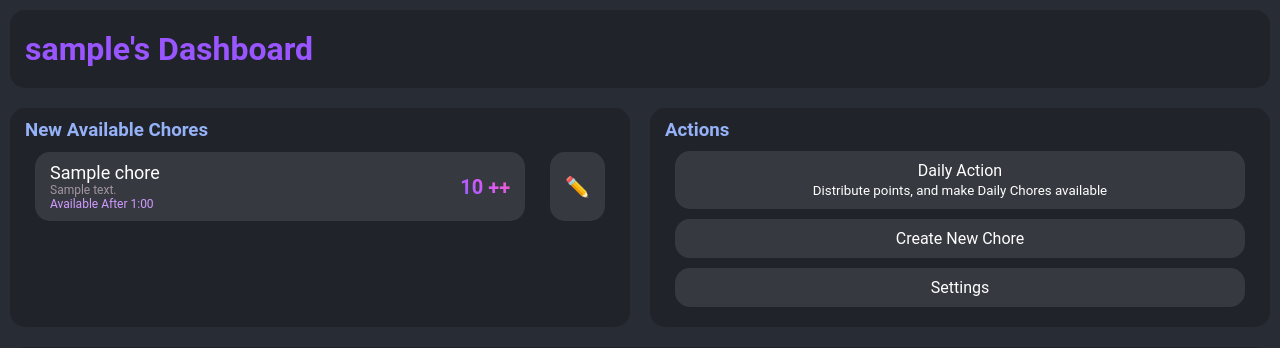
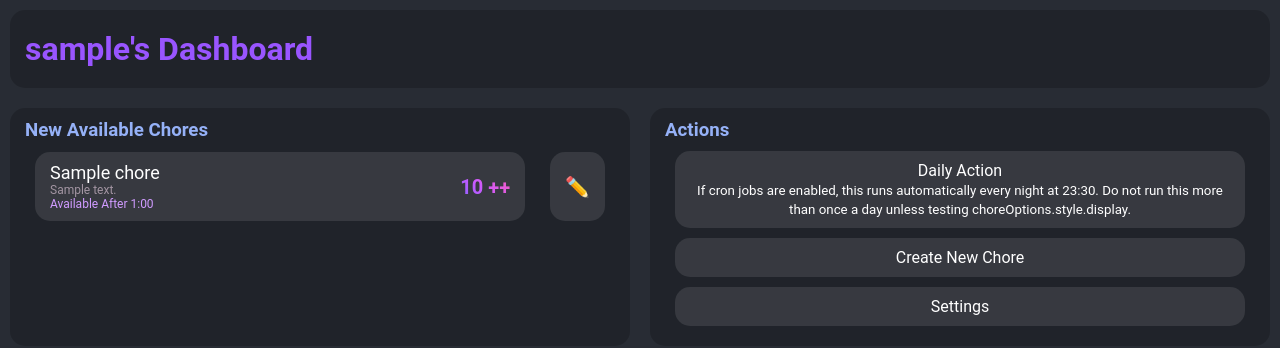
Before and after one commit to emmertex/chore_app, a Django app: page / in a window 1280 px wide. Shown: the top 348 px of the page. Run offline with Django 5.2, Linux system fonts and the light colour scheme; a user stored in the database is signed in; tables that the repository leaves empty hold one stand-in row (values such as "Sample post"); data that the repository does not hold is empty.

Commit message:
Added cron, updated README

```diff
--- a/chore_app/settings.py
+++ b/chore_app/settings.py
@@ -42,6 +42,7 @@ INSTALLED_APPS = [
     'django.contrib.messages',
     'django.contrib.staticfiles',
     'django.templatetags.static',
+    'django_cron',
 ]
 
 MIDDLEWARE = [
--- a/chore_app/templates/parent_profile.html
+++ b/chore_app/templates/parent_profile.html
@@ -40,10 +40,7 @@
                             </div>
                         </div>
 
-                        <div class="innerBlock edit" id="chore-unavailable-modal-{{ chore.pk }}">✏️
-
-
-
+                        <div class="innerBlock edit" id="chore-claim-modal-{{ chore_claim.pk }}">✏️
                             <div class="chore-options" id="chore-claim-options-{{ chore_claim.pk }}" style="display: none;">
                                 <div class="block opaque">
                                     <div class="innerBlock green"
@@ -161,8 +158,7 @@
             <h3>Actions</h3>
             <div class="innerBlock"
                 onclick="if (confirm('Are you sure you want to perform this action?')) { window.location.href='{% url 'daily_action' %}' }">
-                Daily Action<br><span style="font-size: smaller;">Distribute points, and make Daily Chores
-                    available</span>
+                Daily Action<br><span style="font-size: smaller;">If cron jobs are enabled, this runs automatically every night at 23:30.  Do not run this more than once a day unless testing choreOptions.style.display.</span>
             </div>
             <div class="innerBlock" onclick="window.location.href='{% url 'create_chore' %}'" class="open-chore-modal">
                 Create New Chore
--- a/chore_app/views.py
+++ b/chore_app/views.py
@@ -9,6 +9,7 @@ from django.shortcuts import redirect, render
 
 import chore_app.forms as forms
 import chore_app.models as models
+from chore_app.cron import nightly_action
 
 UserModel = get_user_model()
 
@@ -205,7 +206,7 @@ def convert_points_to_money(request, pk):
             user.points_balance -= 100
             user.save()
             models.PointLog.objects.create(user=user, points_change=-100, penalty=0,
-                                           reason='Conversion to Pocket Money', chore='Payout', approver=user)
+                                           reason='Conversion to Pocket Money', chore='', approver=user)
     except:
         pass
     return redirect('child_profile')
@@ -334,138 +335,6 @@ def pocket_money_adjustment(request, pk):
         form = forms.PocketMoneyAdjustmentForm()
     return render(request, 'pocket_money_adjustment.html', {'form': form})
 
-
-@login_required
-def daily_action(request):
-    try:
-        children = models.User.objects.filter(role='Child')
-        settings = {
-            setting.key: setting.value for setting in models.Settings.objects.all()}
-    except:
-        return redirect('parent_profile')
-
-    # Process each child's incomplete chores penalties and bonusses
-    for child in children:
-        try:
-            points_penalty = incomplete_chore_penalty(
-                approver=request.user, child=child, settings=settings)
-            apply_daily_bonus(approver=request.user, child=child,
-                              incomplete_chores_sum=points_penalty, settings=settings)
-        except:
-            pass
-
-    try:
-        apply_leaderboard_scoring(
-            approver=request.user, children=children, settings=settings)
-    except:
-        pass
-
-    # Reset all chores
-    try:
-        reset_daily_chores()
-    except:
-        pass
-
-    # Return to Profile
-    return redirect('parent_profile')
-
-# Leaderboard Scoring
-
-
-def apply_leaderboard_scoring(approver, children, settings):
-
-    # Sum all the points each child earned from chores today
-    chore_points = models.PointLog.objects.filter(date_recorded__date=datetime.date.today()).exclude(
-        chore='').values('user', 'user__username').annotate(total_points=Sum('points_change')).order_by('-total_points')
-
-    # Create text for the Leaderboard
-    if len(chore_points) > 0:
-        leaderboard_text = "Leaderboard Results! \r\n" + \
-            "1st Place 🏆" + chore_points[0]['user__username'] + "🏆 - " + str(chore_points[0]['total_points']) + \
-            " points (+" + str(settings['leaderboard_awards']) + ") \r\n"
-    if len(chore_points) > 1:
-        leaderboard_text += "2nd Place " + chore_points[1]['user__username'] + " - " + str(chore_points[1]['total_points']) + \
-            " points (+" + \
-            str(int(settings['leaderboard_awards'] / 2)) + ") \r\n"
-    if len(chore_points) > 2:
-        leaderboard_text += "3rd Place " + chore_points[2]['user__username'] + " - " + str(chore_points[2]['total_points']) + \
-            " points (+" + \
-            str(int(settings['leaderboard_awards'] / 5)) + ") \r\n"
-
-    # Apply the medals and points
-    if len(chore_points) > 0:
-        children.filter(pk=chore_points[0]['user']).update(
-            place_1=F('place_1') + 1)
-        children.filter(pk=chore_points[0]['user']).update(
-            points_balance=F('points_balance') + settings['leaderboard_awards'])
-        models.PointLog.objects.create(user=models.User.objects.get(
-            pk=chore_points[0]['user']), points_change=settings['leaderboard_awards'], reason=leaderboard_text, approver=approver)
-    if len(chore_points) > 1:
-        children.filter(pk=chore_points[1]['user']).update(
-            place_2=F('place_2') + 1)
-        children.filter(pk=chore_points[1]['user']).update(
-            points_balance=F('points_balance') + (settings['leaderboard_awards'] / 2))
-        models.PointLog.objects.create(user=models.User.objects.get(
-            pk=chore_points[1]['user']), points_change=settings['leaderboard_awards'] / 2, reason=leaderboard_text, approver=approver)
-    if len(chore_points) > 2:
-        children.filter(pk=chore_points[2]['user']).update(
-            place_3=F('place_3') + 1)
-        children.filter(pk=chore_points[2]['user']).update(
-            points_balance=F('points_balance') + (settings['leaderboard_awards'] / 5))
-        models.PointLog.objects.create(user=models.User.objects.get(
-            pk=chore_points[2]['user']), points_change=settings['leaderboard_awards'] / 5, reason=leaderboard_text, approver=approver)
-    if len(chore_points) > 3:
-        for i in range(3, len(chore_points)):
-            models.PointLog.objects.create(user=models.User.objects.get(
-                pk=chore_points[i]['user']), points_change=0, reason=leaderboard_text, approver=approver)
-
-
-# Daily Bonus
-def apply_daily_bonus(approver, child, incomplete_chores_sum, settings):
-    points_balance = child.points_balance - incomplete_chores_sum
-    old_points_balance = points_balance
-    pocket_money = child.pocket_money
-
-    if points_balance < settings['min_points']:
-        points_balance = settings['min_points']
-    points_balance += settings['daily_bonus']
-    if points_balance > settings['max_points']:
-        pocket_money += (points_balance -
-                         settings['max_points'] * settings['point_value'])
-        points_balance = settings['max_points']
-
-    models.User.objects.filter(pk=child.pk).update(
-        points_balance=points_balance, pocket_money=pocket_money)
-
-    models.PointLog.objects.create(user=child, points_change=points_balance-old_points_balance,
-                                   penalty=0, reason='Daily Points', chore='', approver=approver)
-
-
-# Incomplete Chores Penalty
-def incomplete_chore_penalty(approver, child, settings):
-    available_chores = models.Chore.objects.filter(
-        available=True, persistent=False)
-    if available_chores and settings['incomplete_chores_penalty'] > 0:
-        incomplete_chores_sum = - \
-            sum(chore.points / (100 /
-                settings['incomplete_chores_penalty']) for chore in available_chores)
-        models.PointLog.objects.create(user=child, points_change=incomplete_chores_sum, penalty=settings['incomplete_chores_penalty'],
-                                       reason='Incomplete Chores Penalty',
-                                       chore='', approver=approver)
-        return incomplete_chores_sum
-
-    return 0
-
-# Reset Daily Chores to Available, and clear claimed chores
-
-
-def reset_daily_chores():
-    models.ChoreClaim.objects.filter(approved__gt=0).delete()
-    models.ChoreClaim.objects.filter(
-        approved__lt=0).delete()       # Young kids can be weird
-    models.Chore.objects.filter(daily=True).update(available=True)
-
-
 @login_required
 def child_chore(request):
     if request.method == 'POST':
@@ -478,3 +347,8 @@ def child_chore(request):
     else:
         form = forms.CustomChildChore()
     return render(request, 'child_chore.html', {'form': form})
+
+@login_required
+def daily_action(request):
+    nightly_action(approver=request.user)
+    return redirect('parent_profile')
```
Also changed, not shown: chore_app/cron.py (added, +150 -0 lines), README.md, documents/parent.gif (added), documents/parent.png (deleted), 3 other files.
